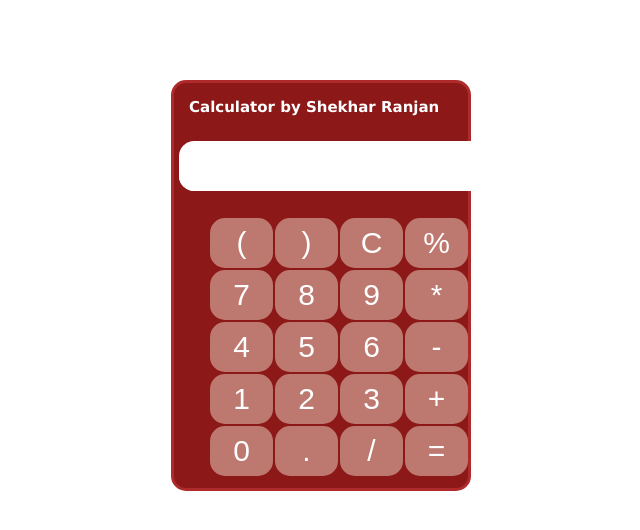
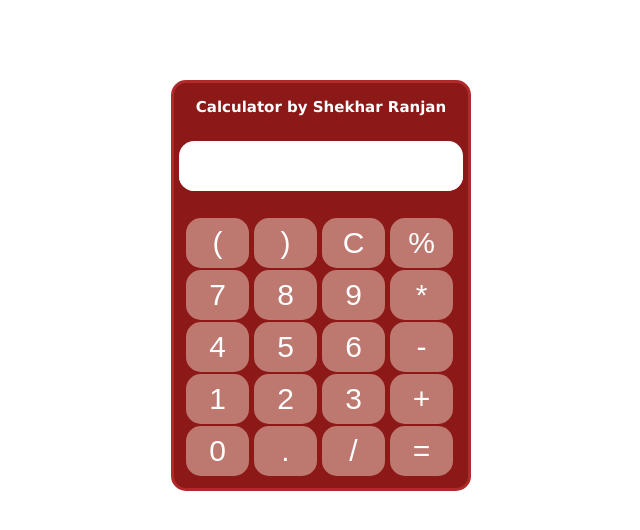
Before and after one commit to shekhar10feb/Calculator, a plain HTML site: page index.html in a window 1280 px wide. Shown: the whole page, without its empty margins (319-959 px from the left). Drawn offline with Linux system fonts and the light colour scheme.

Commit message:
Sixth Comiit

```diff
--- a/style.css
+++ b/style.css
@@ -17,9 +17,12 @@ body {
 }
 
 .container {
+    display: flex;
+    align-items: center;
+    justify-content: center;
+    flex-direction: column;
     margin-top: 8rem;
     width: 30rem;
-    text-align: center;
     border-radius: 1.5rem;
     padding: 5px;
     background-color: rgb(141, 24, 24);
@@ -39,9 +42,11 @@ body {
 }
 
 table {
+    width: 100%;
     margin: auto;
     margin-top: 2rem;
     padding: .5rem;
+    /* border: 2px solid floralwhite; */
 }
 
 .input {
@@ -57,7 +62,7 @@ table {
 }
 
 input {
-    width: fit-content;
+    width: 100%;
     border-radius: 1.5rem;
     border: none;
     padding: 5px;
@@ -87,5 +92,4 @@ button:hover {
 
 .calculator {
     margin-top: 1.5rem;
-    display: inline-block;
 }
```
